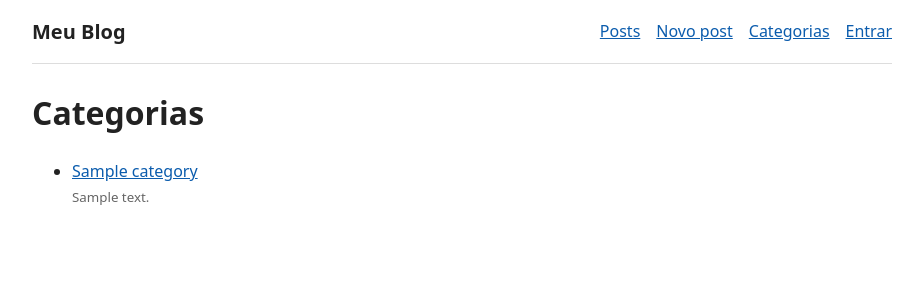
After one commit to enzonog1/blog-django-ep2, a Django app: page /categories/ in a window 1280 px wide. The commit adds this page. Shown: the top 300 px of the page, without its empty margins (178-1101 px from the left). Run offline with Django 4.2, Linux system fonts and the light colour scheme; tables that the repository leaves empty hold one stand-in row (values such as "Sample post").

Commit message:
Modelo Category, views de categorias e links de navegação

```diff
--- a/blog/models.py
+++ b/blog/models.py
@@ -2,6 +2,19 @@ from django.conf import settings
 from django.db import models
 from django.urls import reverse
 from django.utils import timezone
+
+
+class Category(models.Model):
+    name = models.CharField('nome', max_length=100)
+    description = models.TextField('descrição', blank=True)
+
+    class Meta:
+        ordering = ['name']
+        verbose_name = 'categoria'
+        verbose_name_plural = 'categorias'
+
+    def __str__(self):
+        return self.name
 
 
 class Post(models.Model):
@@ -9,6 +22,9 @@ class Post(models.Model):
     # O conteúdo é guardado como HTML e exibido no template com o filtro |safe.
     content = models.TextField('conteúdo (HTML)')
     posted_at = models.DateTimeField('data de postagem', default=timezone.now)
+    categories = models.ManyToManyField(
+        Category, blank=True, related_name='posts', verbose_name='categorias'
+    )
 
     def __str__(self):
         return self.title
--- /dev/null
+++ b/blog/templates/blog/category_list.html
@@ -0,0 +1,17 @@
+{% extends 'base.html' %}
+{% block title %}Categorias{% endblock %}
+{% block content %}
+<h1>Categorias</h1>
+{% if categories %}
+<ul>
+  {% for category in categories %}
+  <li>
+    <a href="{% url 'category_detail' category.pk %}">{{ category.name }}</a>
+    {% if category.description %}<br><small>{{ category.description }}</small>{% endif %}
+  </li>
+  {% endfor %}
+</ul>
+{% else %}
+<p>Nenhuma categoria cadastrada. Crie pelo administrador (/admin/).</p>
+{% endif %}
+{% endblock %}
--- a/blog/urls.py
+++ b/blog/urls.py
@@ -9,4 +9,6 @@ urlpatterns = [
     path('posts/<int:pk>/edit/', views.PostUpdateView.as_view(), name='post_update'),
     path('posts/<int:pk>/delete/', views.PostDeleteView.as_view(), name='post_delete'),
     path('posts/<int:post_pk>/comments/new/', views.CommentCreateView.as_view(), name='comment_create'),
+    path('categories/', views.CategoryListView.as_view(), name='category_list'),
+    path('categories/<int:pk>/', views.category_detail, name='category_detail'),
 ]
--- a/blog/views.py
+++ b/blog/views.py
@@ -1,10 +1,10 @@
 from django.contrib.auth.mixins import LoginRequiredMixin
-from django.shortcuts import get_object_or_404
+from django.shortcuts import get_object_or_404, render
 from django.urls import reverse, reverse_lazy
 from django.views.generic import CreateView, DeleteView, DetailView, ListView, UpdateView
 
 from .forms import CommentForm, PostForm
-from .models import Comment, Post
+from .models import Category, Comment, Post
 
 
 # Versão 3: classes genéricas (ListView, DetailView, CreateView, UpdateView, DeleteView).
@@ -61,3 +61,16 @@ class CommentCreateView(LoginRequiredMixin, CreateView):
 
     def get_success_url(self):
         return reverse('post_detail', kwargs={'pk': self.post_obj.pk})
+
+
+class CategoryListView(ListView):
+    model = Category
+    template_name = 'blog/category_list.html'
+    context_object_name = 'categories'
+
+
+def category_detail(request, pk):
+    category = get_object_or_404(Category, pk=pk)  # 404 se a categoria não existir
+    posts = category.posts.order_by('-posted_at')
+    # Reaproveita o template de listagem de posts, que mostra o nome da categoria.
+    return render(request, 'blog/post_list.html', {'posts': posts, 'category': category})
--- a/templates/base.html
+++ b/templates/base.html
@@ -24,6 +24,7 @@
     <nav>
       <a href="{% url 'post_list' %}">Posts</a>
       <a href="{% url 'post_create' %}">Novo post</a>
+      <a href="{% url 'category_list' %}">Categorias</a>
       {% if user.is_authenticated %}
         <span>Olá, {{ user.username }}</span>
         <form class="inline" method="post" action="{% url 'logout' %}">
```
Also changed, not shown: blog/admin.py (+7 -1 lines), blog/templates/blog/post_detail.html (+7 -0 lines), blog/templates/blog/post_list.html (+7 -2 lines), blog/migrations/0003_category.py (added).
